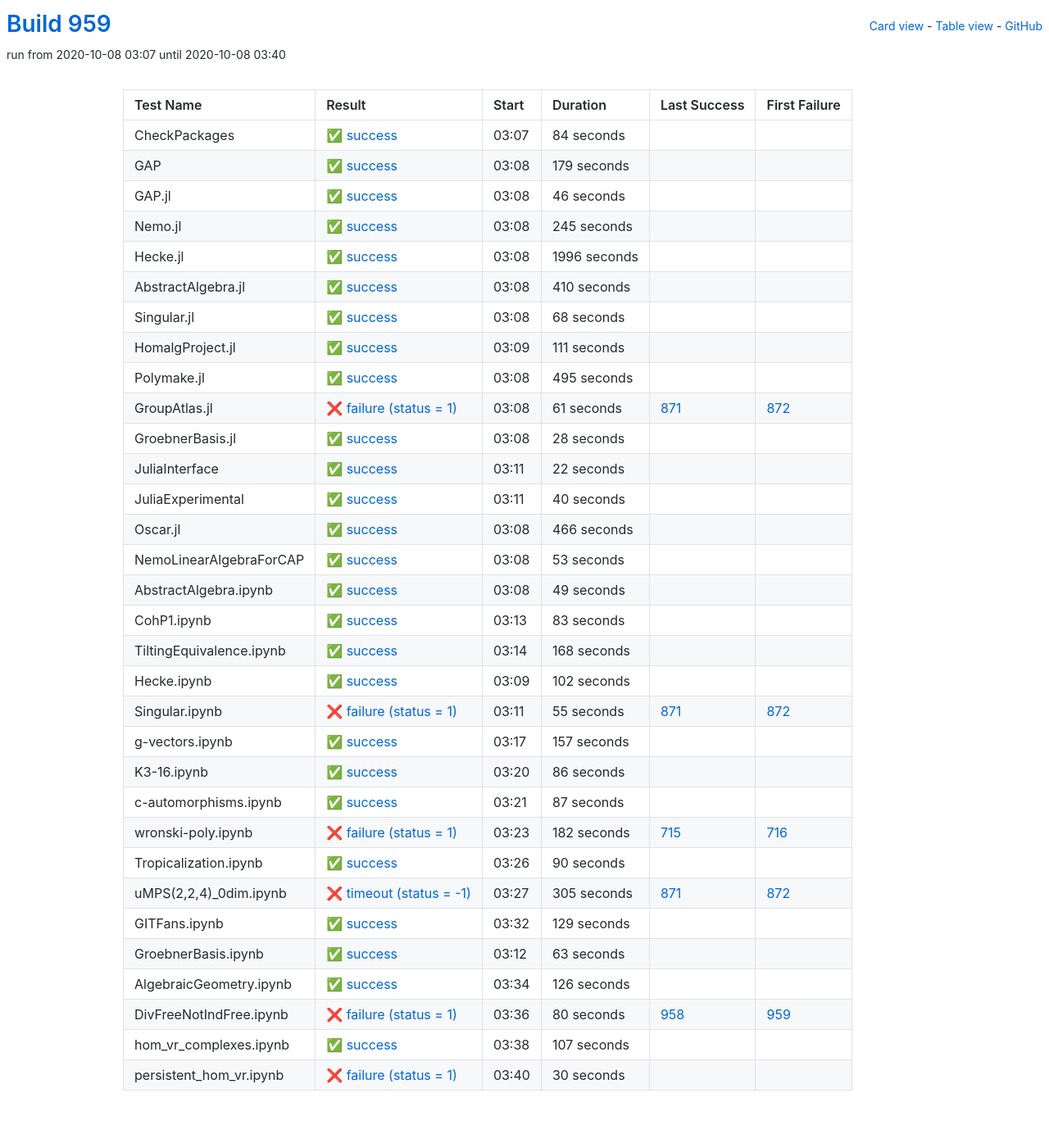
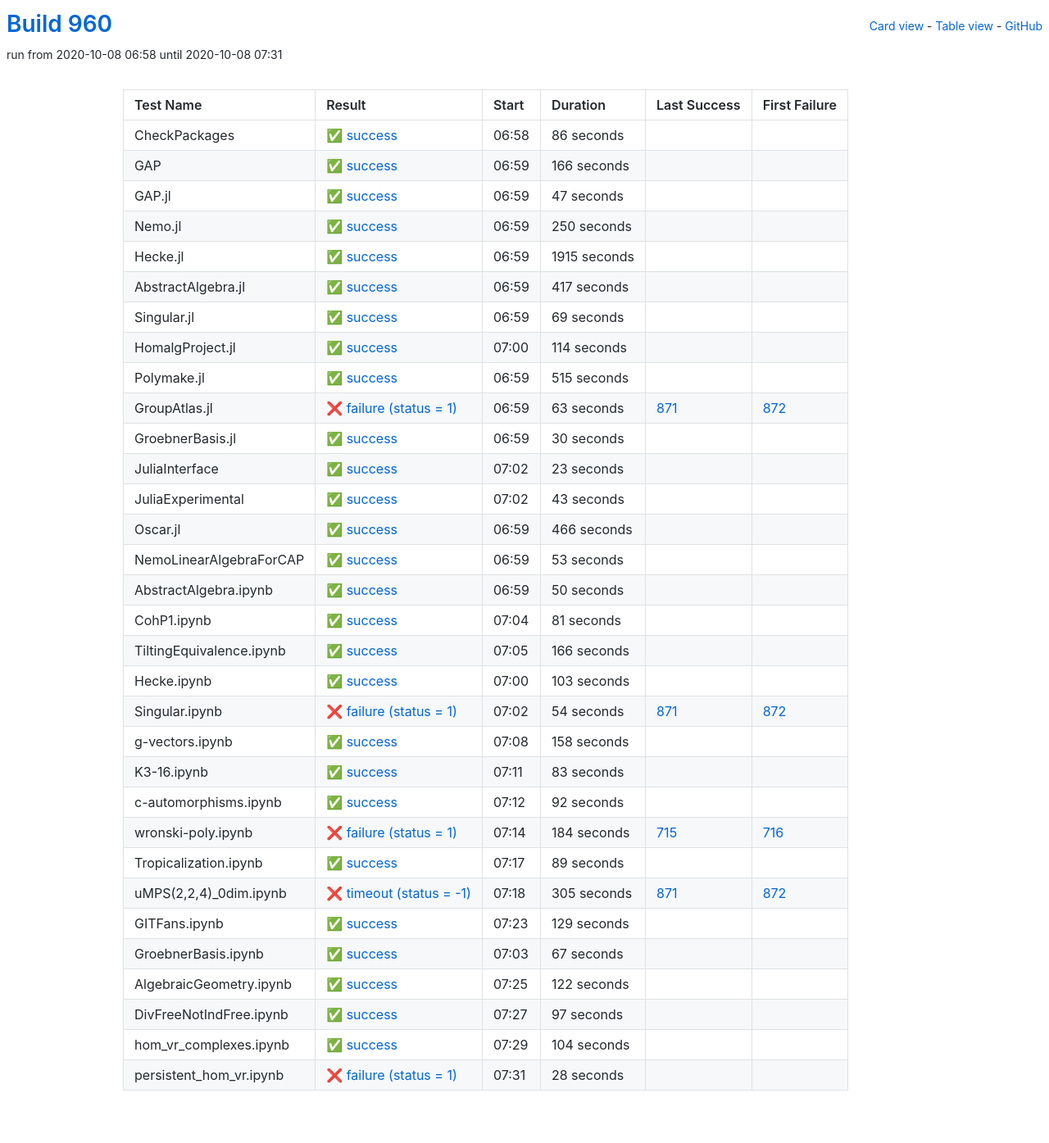
Before and after one commit to oscar-system/oscar-ci-status-stable, a Jekyll site: the page built from table.html, in a window 1280 px wide. Shown: the whole page at 82% size. Built offline with Jekyll 4.4.1, drawn with Linux system fonts in a browser that asks for light colours.

Commit message:
Build #960

```diff
--- a/_data/ci.yml
+++ b/_data/ci.yml
@@ -1,6 +1,6 @@
 ---
-build: 959
-build_url: https://oscarci.mathematik.uni-kl.de/job/oscar-stable/959/
+build: 960
+build_url: https://oscarci.mathematik.uni-kl.de/job/oscar-stable/960/
 job: oscar-stable
 organization: oscar-system
 repo: oscar-ci-status-stable
@@ -8,164 +8,164 @@ repourl: https://github.com/oscar-system/oscar-ci-status-stable
 tests:
 - name: CheckPackages
   id: checkpackages
-  log: https://oscarci.mathematik.uni-kl.de/job/oscar-stable/959/artifact/logs/build-959/CheckPackages.log
-  start: 2020-10-08 03:07
+  log: https://oscarci.mathematik.uni-kl.de/job/oscar-stable/960/artifact/logs/build-960/CheckPackages.log
+  start: 2020-10-08 06:58
   success: true
   exitcode: 0
   status: success
-  duration: 84
+  duration: 86
   last_success: false
   last_success_url:
   first_failure: false
   first_failure_url:
 - name: GAP
   id: gap
-  log: https://oscarci.mathematik.uni-kl.de/job/oscar-stable/959/artifact/logs/build-959/GAP.log
-  start: 2020-10-08 03:08
+  log: https://oscarci.mathematik.uni-kl.de/job/oscar-stable/960/artifact/logs/build-960/GAP.log
+  start: 2020-10-08 06:59
   success: true
   exitcode: 0
   status: success
-  duration: 179
+  duration: 166
   last_success: false
   last_success_url:
   first_failure: false
   first_failure_url:
 - name: GAP.jl
   id: gap-jl
-  log: https://oscarci.mathematik.uni-kl.de/job/oscar-stable/959/artifact/logs/build-959/GAP.jl.log
-  start: 2020-10-08 03:08
+  log: https://oscarci.mathematik.uni-kl.de/job/oscar-stable/960/artifact/logs/build-960/GAP.jl.log
+  start: 2020-10-08 06:59
   success: true
   exitcode: 0
   status: success
-  duration: 46
+  duration: 47
   last_success: false
   last_success_url:
   first_failure: false
   first_failure_url:
 - name: Nemo.jl
   id: nemo-jl
-  log: https://oscarci.mathematik.uni-kl.de/job/oscar-stable/959/artifact/logs/build-959/Nemo.jl.log
-  start: 2020-10-08 03:08
+  log: https://oscarci.mathematik.uni-kl.de/job/oscar-stable/960/artifact/logs/build-960/Nemo.jl.log
+  start: 2020-10-08 06:59
   success: true
   exitcode: 0
   status: success
-  duration: 245
+  duration: 250
   last_success: false
   last_success_url:
   first_failure: false
   first_failure_url:
 - name: Hecke.jl
   id: hecke-jl
-  log: https://oscarci.mathematik.uni-kl.de/job/oscar-stable/959/artifact/logs/build-959/Hecke.jl.log
-  start: 2020-10-08 03:08
+  log: https://oscarci.mathematik.uni-kl.de/job/oscar-stable/960/artifact/logs/build-960/Hecke.jl.log
+  start: 2020-10-08 06:59
   success: true
   exitcode: 0
   status: success
-  duration: 1996
+  duration: 1915
   last_success: false
   last_success_url:
   first_failure: false
   first_failure_url:
 - name: AbstractAlgebra.jl
   id: abstractalgebra-jl
-  log: https://oscarci.mathematik.uni-kl.de/job/oscar-stable/959/artifact/logs/build-959/AbstractAlgebra.jl.log
-  start: 2020-10-08 03:08
+  log: https://oscarci.mathematik.uni-kl.de/job/oscar-stable/960/artifact/logs/build-960/AbstractAlgebra.jl.log
+  start: 2020-10-08 06:59
   success: true
   exitcode: 0
   status: success
-  duration: 410
+  duration: 417
   last_success: false
   last_success_url:
   first_failure: false
   first_failure_url:
 - name: Singular.jl
   id: singular-jl
-  log: https://oscarci.mathematik.uni-kl.de/job/oscar-stable/959/artifact/logs/build-959/Singular.jl.log
-  start: 2020-10-08 03:08
+  log: https://oscarci.mathematik.uni-kl.de/job/oscar-stable/960/artifact/logs/build-960/Singular.jl.log
+  start: 2020-10-08 06:59
   success: true
   exitcode: 0
   status: success
-  duration: 68
+  duration: 69
   last_success: false
   last_success_url:
   first_failure: false
   first_failure_url:
 - name: HomalgProject.jl
   id: homalgproject-jl
-  log: https://oscarci.mathematik.uni-kl.de/job/oscar-stable/959/artifact/logs/build-959/HomalgProject.jl.log
-  start: 2020-10-08 03:09
+  log: https://oscarci.mathematik.uni-kl.de/job/oscar-stable/960/artifact/logs/build-960/HomalgProject.jl.log
+  start: 2020-10-08 07:00
   success: true
   exitcode: 0
   status: success
-  duration: 111
+  duration: 114
   last_success: false
   last_success_url:
   first_failure: false
   first_failure_url:
 - name: Polymake.jl
   id: polymake-jl
-  log: https://oscarci.mathematik.uni-kl.de/job/oscar-stable/959/artifact/logs/build-959/Polymake.jl.log
-  start: 2020-10-08 03:08
+  log: https://oscarci.mathematik.uni-kl.de/job/oscar-stable/960/artifact/logs/build-960/Polymake.jl.log
+  start: 2020-10-08 06:59
   success: true
   exitcode: 0
   status: success
-  duration: 495
+  duration: 515
   last_success: false
   last_success_url:
   first_failure: false
   first_failure_url:
 - name: GroupAtlas.jl
   id: groupatlas-jl
-  log: https://oscarci.mathematik.uni-kl.de/job/oscar-stable/959/artifact/logs/build-959/GroupAtlas.jl.log
-  start: 2020-10-08 03:08
+  log: https://oscarci.mathematik.uni-kl.de/job/oscar-stable/960/artifact/logs/build-960/GroupAtlas.jl.log
+  start: 2020-10-08 06:59
   success: false
   exitcode: 1
   status: failure
-  duration: 61
+  duration: 63
   last_success: 871
   last_success_url: https://oscarci.mathematik.uni-kl.de/job/oscar-stable/871/
   first_failure: 872
   first_failure_url: https://oscarci.mathematik.uni-kl.de/job/oscar-stable/872/
 - name: GroebnerBasis.jl
   id: groebnerbasis-jl
-  log: https://oscarci.mathematik.uni-kl.de/job/oscar-stable/959/artifact/logs/build-959/GroebnerBasis.jl.log
-  start: 2020-10-08 03:08
+  log: https://oscarci.mathematik.uni-kl.de/job/oscar-stable/960/artifact/logs/build-960/GroebnerBasis.jl.log
+  start: 2020-10-08 06:59
   success: true
   exitcode: 0
   status: success
-  duration: 28
+  duration: 30
   last_success: false
   last_success_url:
   first_failure: false
   first_failure_url:
 - name: JuliaInterface
   id: juliainterface
-  log: https://oscarci.mathematik.uni-kl.de/job/oscar-stable/959/artifact/logs/build-959/JuliaInterface.log
-  start: 2020-10-08 03:11
+  log: https://oscarci.mathematik.uni-kl.de/job/oscar-stable/960/artifact/logs/build-960/JuliaInterface.log
+  start: 2020-10-08 07:02
   success: true
   exitcode: 0
   status: success
-  duration: 22
+  duration: 23
   last_success: false
   last_success_url:
   first_failure: false
   first_failure_url:
 - name: JuliaExperimental
   id: juliaexperimental
-  log: https://oscarci.mathematik.uni-kl.de/job/oscar-stable/959/artifact/logs/build-959/JuliaExperimental.log
-  start: 2020-10-08 03:11
+  log: https://oscarci.mathematik.uni-kl.de/job/oscar-stable/960/artifact/logs/build-960/JuliaExperimental.log
+  start: 2020-10-08 07:02
   success: true
   exitcode: 0
   status: success
-  duration: 40
+  duration: 43
   last_success: false
   last_success_url:
   first_failure: false
   first_failure_url:
 - name: Oscar.jl
   id: oscar-jl
-  log: https://oscarci.mathematik.uni-kl.de/job/oscar-stable/959/artifact/logs/build-959/Oscar.jl.log
-  start: 2020-10-08 03:08
+  log: https://oscarci.mathematik.uni-kl.de/job/oscar-stable/960/artifact/logs/build-960/Oscar.jl.log
+  start: 2020-10-08 06:59
   success: true
   exitcode: 0
   status: success
@@ -176,8 +176,8 @@ tests:
   first_failure_url:
 - name: NemoLinearAlgebraForCAP
   id: nemolinearalgebraforcap
-  log: https://oscarci.mathematik.uni-kl.de/job/oscar-stable/959/artifact/logs/build-959/NemoLinearAlgebraForCAP.log
-  start: 2020-10-08 03:08
+  log: https://oscarci.mathematik.uni-kl.de/job/oscar-stable/960/artifact/logs/build-960/NemoLinearAlgebraForCAP.log
+  start: 2020-10-08 06:59
   success: true
   exitcode: 0
   status: success
@@ -188,20 +188,80 @@ tests:
   first_failure_url:
 - name: AbstractAlgebra.ipynb
   id: abstractalgebra-ipynb
-  log: https://oscarci.mathematik.uni-kl.de/job/oscar-stable/959/artifact/logs/build-959/AbstractAlgebra.ipynb.log
-  start: 2020-10-08 03:08
+  log: https://oscarci.mathematik.uni-kl.de/job/oscar-stable/960/artifact/logs/build-960/AbstractAlgebra.ipynb.log
+  start: 2020-10-08 06:59
   success: true
   exitcode: 0
   status: success
-  duration: 49
+  duration: 50
   last_success: false
   last_success_url:
   first_failure: false
   first_failure_url:
 - name: CohP1.ipynb
   id: cohp1-ipynb
-  log: https://oscarci.mathematik.uni-kl.de/job/oscar-stable/959/artifact/logs/build-959/CohP1.ipynb.log
-  start: 2020-10-08 03:13
+  log: https://oscarci.mathematik.uni-kl.de/job/oscar-stable/960/artifact/logs/build-960/CohP1.ipynb.log
+  start: 2020-10-08 07:04
+  success: true
+  exitcode: 0
+  status: success
+  duration: 81
+  last_success: false
+  last_success_url:
+  first_failure: false
+  first_failure_url:
+- name: TiltingEquivalence.ipynb
+  id: tiltingequivalence-ipynb
+  log: https://oscarci.mathematik.uni-kl.de/job/oscar-stable/960/artifact/logs/build-960/TiltingEquivalence.ipynb.log
+  start: 2020-10-08 07:05
+  success: true
+  exitcode: 0
+  status: success
+  duration: 166
+  last_success: false
+  last_success_url:
+  first_failure: false
+  first_failure_url:
+- name: Hecke.ipynb
+  id: hecke-ipynb
+  log: https://oscarci.mathematik.uni-kl.de/job/oscar-stable/960/artifact/logs/build-960/Hecke.ipynb.log
+  start: 2020-10-08 07:00
+  success: true
+  exitcode: 0
+  status: success
+  duration: 103
+  last_success: false
+  last_success_url:
+  first_failure: false
+  first_failure_url:
+- name: Singular.ipynb
+  id: singular-ipynb
+  log: https://oscarci.mathematik.uni-kl.de/job/oscar-stable/960/artifact/logs/build-960/Singular.ipynb.log
+  start: 2020-10-08 07:02
+  success: false
+  exitcode: 1
+  status: failure
+  duration: 54
+  last_success: 871
+  last_success_url: https://oscarci.mathematik.uni-kl.de/job/oscar-stable/871/
+  first_failure: 872
+  first_failure_url: https://oscarci.mathematik.uni-kl.de/job/oscar-stable/872/
+- name: g-vectors.ipynb
+  id: g-vectors-ipynb
+  log: https://oscarci.mathematik.uni-kl.de/job/oscar-stable/960/artifact/logs/build-960/g-vectors.ipynb.log
+  start: 2020-10-08 07:08
+  success: true
+  exitcode: 0
+  status: success
+  duration: 158
+  last_success: false
+  last_success_url:
+  first_failure: false
+  first_failure_url:
+- name: K3-16.ipynb
+  id: k3-16-ipynb
+  log: https://oscarci.mathematik.uni-kl.de/job/oscar-stable/960/artifact/logs/build-960/K3-16.ipynb.log
+  start: 2020-10-08 07:11
   success: true
   exitcode: 0
   status: success
@@ -210,106 +270,46 @@ tests:
   last_success_url:
   first_failure: false
   first_failure_url:
-- name: TiltingEquivalence.ipynb
-  id: tiltingequivalence-ipynb
-  log: https://oscarci.mathematik.uni-kl.de/job/oscar-stable/959/artifact/logs/build-959/TiltingEquivalence.ipynb.log
-  start: 2020-10-08 03:14
+- name: c-automorphisms.ipynb
+  id: c-automorphisms-ipynb
+  log: https://oscarci.mathematik.uni-kl.de/job/oscar-stable/960/artifact/logs/build-960/c-automorphisms.ipynb.log
+  start: 2020-10-08 07:12
   success: true
   exitcode: 0
   status: success
-  duration: 168
-  last_success: false
-  last_success_url:
-  first_failure: false
-  first_failure_url:
-- name: Hecke.ipynb
-  id: hecke-ipynb
-  log: https://oscarci.mathematik.uni-kl.de/job/oscar-stable/959/artifact/logs/build-959/Hecke.ipynb.log
-  start: 2020-10-08 03:09
-  success: true
-  exitcode: 0
-  status: success
-  duration: 102
-  last_success: false
-  last_success_url:
-  first_failure: false
-  first_failure_url:
-- name: Singular.ipynb
-  id: singular-ipynb
-  log: https://oscarci.mathematik.uni-kl.de/job/oscar-stable/959/artifact/logs/build-959/Singular.ipynb.log
-  start: 2020-10-08 03:11
-  success: false
-  exitcode: 1
-  status: failure
-  duration: 55
-  last_success: 871
-  last_success_url: https://oscarci.mathematik.uni-kl.de/job/oscar-stable/871/
-  first_failure: 872
-  first_failure_url: https://oscarci.mathematik.uni-kl.de/job/oscar-stable/872/
-- name: g-vectors.ipynb
-  id: g-vectors-ipynb
-  log: https://oscarci.mathematik.uni-kl.de/job/oscar-stable/959/artifact/logs/build-959/g-vectors.ipynb.log
-  start: 2020-10-08 03:17
-  success: true
-  exitcode: 0
-  status: success
-  duration: 157
-  last_success: false
-  last_success_url:
-  first_failure: false
-  first_failure_url:
-- name: K3-16.ipynb
-  id: k3-16-ipynb
-  log: https://oscarci.mathematik.uni-kl.de/job/oscar-stable/959/artifact/logs/build-959/K3-16.ipynb.log
-  start: 2020-10-08 03:20
-  success: true
-  exitcode: 0
-  status: success
-  duration: 86
-  last_success: false
-  last_success_url:
-  first_failure: false
-  first_failure_url:
-- name: c-automorphisms.ipynb
-  id: c-automorphisms-ipynb
-  log: https://oscarci.mathematik.uni-kl.de/job/oscar-stable/959/artifact/logs/build-959/c-automorphisms.ipynb.log
-  start: 2020-10-08 03:21
-  success: true
-  exitcode: 0
-  status: success
-  duration: 87
+  duration: 92
   last_success: false
   last_success_url:
   first_failure: false
   first_failure_url:
 - name: wronski-poly.ipynb
   id: wronski-poly-ipynb
-  log: https://oscarci.mathematik.uni-kl.de/job/oscar-stable/959/artifact/logs/build-959/wronski-poly.ipynb.log
-  start: 2020-10-08 03:23
+  log: https://oscarci.mathematik.uni-kl.de/job/oscar-stable/960/artifact/logs/build-960/wronski-poly.ipynb.log
+  start: 2020-10-08 07:14
   success: false
   exitcode: 1
   status: failure
-  duration: 182
+  duration: 184
   last_success: 715
   last_success_url: https://oscarci.mathematik.uni-kl.de/job/oscar-stable/715/
   first_failure: 716
   first_failure_url: https://oscarci.mathematik.uni-kl.de/job/oscar-stable/716/
 - name: Tropicalization.ipynb
   id: tropicalization-ipynb
-  log: https://oscarci.mathematik.uni-kl.de/job/oscar-stable/959/artifact/logs/build-959/Tropicalization.ipynb.log
-  start: 2020-10-08 03:26
+  log: https://oscarci.mathematik.uni-kl.de/job/oscar-stable/960/artifact/logs/build-960/Tropicalization.ipynb.log
+  start: 2020-10-08 07:17
   success: true
   exitcode: 0
   status: success
-  duration: 90
+  duration: 89
   last_success: false
   last_success_url:
   first_failure: false
   first_failure_url:
 - name: uMPS(2,2,4)_0dim.ipynb
   id: umps-2-2-4-0dim-ipynb
-  log: https://oscarci.mathematik.uni-kl.de/job/oscar-stable/959/artifact/logs/build-959/uMPS-2-2-4-_0dim.ipynb.log
-  start: 2020-10-08 03:27
+  log: https://oscarci.mathematik.uni-kl.de/job/oscar-stable/960/artifact/logs/build-960/uMPS-2-2-4-_0dim.ipynb.log
+  start: 2020-10-08 07:18
   success: false
   exitcode: -1
   status: timeout
@@ -320,8 +320,8 @@ tests:
   first_failure_url: https://oscarci.mathematik.uni-kl.de/job/oscar-stable/872/
 - name: GITFans.ipynb
   id: gitfans-ipynb
-  log: https://oscarci.mathematik.uni-kl.de/job/oscar-stable/959/artifact/logs/build-959/GITFans.ipynb.log
-  start: 2020-10-08 03:32
+  log: https://oscarci.mathematik.uni-kl.de/job/oscar-stable/960/artifact/logs/build-960/GITFans.ipynb.log
+  start: 2020-10-08 07:23
   success: true
   exitcode: 0
   status: success
@@ -332,60 +332,60 @@ tests:
   first_failure_url:
 - name: GroebnerBasis.ipynb
   id: groebnerbasis-ipynb
-  log: https://oscarci.mathematik.uni-kl.de/job/oscar-stable/959/artifact/logs/build-959/GroebnerBasis.ipynb.log
-  start: 2020-10-08 03:12
+  log: https://oscarci.mathematik.uni-kl.de/job/oscar-stable/960/artifact/logs/build-960/GroebnerBasis.ipynb.log
+  start: 2020-10-08 07:03
   success: true
   exitcode: 0
   status: success
-  duration: 63
+  duration: 67
   last_success: false
   last_success_url:
   first_failure: false
   first_failure_url:
 - name: AlgebraicGeometry.ipynb
   id: algebraicgeometry-ipynb
-  log: https://oscarci.mathematik.uni-kl.de/job/oscar-stable/959/artifact/logs/build-959/AlgebraicGeometry.ipynb.log
-  start: 2020-10-08 03:34
+  log: https://oscarci.mathematik.uni-kl.de/job/oscar-stable/960/artifact/logs/build-960/AlgebraicGeometry.ipynb.log
+  start: 2020-10-08 07:25
   success: true
   exitcode: 0
   status: success
-  duration: 126
+  duration: 122
   last_success: false
   last_success_url:
   first_failure: false
   first_failure_url:
 - name: DivFreeNotIndFree.ipynb
   id: divfreenotindfree-ipynb
-  log: https://oscarci.mathematik.uni-kl.de/job/oscar-stable/959/artifact/logs/build-959/DivFreeNotIndFree.ipynb.log
-  start: 2020-10-08 03:36
-  success: false
-  exitcode: 1
-  status: failure
-  duration: 80
-  last_success: 958
-  last_success_url: https://oscarci.mathematik.uni-kl.de/job/oscar-stable/958/
-  first_failure: 959
-  first_failure_url: https://oscarci.mathematik.uni-kl.de/job/oscar-stable/959/
-- name: hom_vr_complexes.ipynb
-  id: hom-vr-complexes-ipynb
-  log: https://oscarci.mathematik.uni-kl.de/job/oscar-stable/959/artifact/logs/build-959/hom_vr_complexes.ipynb.log
-  start: 2020-10-08 03:38
+  log: https://oscarci.mathematik.uni-kl.de/job/oscar-stable/960/artifact/logs/build-960/DivFreeNotIndFree.ipynb.log
+  start: 2020-10-08 07:27
   success: true
   exitcode: 0
   status: success
-  duration: 107
+  duration: 97
+  last_success: false
+  last_success_url:
+  first_failure: false
+  first_failure_url:
+- name: hom_vr_complexes.ipynb
+  id: hom-vr-complexes-ipynb
+  log: https://oscarci.mathematik.uni-kl.de/job/oscar-stable/960/artifact/logs/build-960/hom_vr_complexes.ipynb.log
+  start: 2020-10-08 07:29
+  success: true
+  exitcode: 0
+  status: success
+  duration: 104
   last_success: false
   last_success_url:
   first_failure: false
   first_failure_url:
 - name: persistent_hom_vr.ipynb
   id: persistent-hom-vr-ipynb
-  log: https://oscarci.mathematik.uni-kl.de/job/oscar-stable/959/artifact/logs/build-959/persistent_hom_vr.ipynb.log
-  start: 2020-10-08 03:40
+  log: https://oscarci.mathematik.uni-kl.de/job/oscar-stable/960/artifact/logs/build-960/persistent_hom_vr.ipynb.log
+  start: 2020-10-08 07:31
   success: false
   exitcode: 1
   status: failure
-  duration: 30
+  duration: 28
   last_success: false
   last_success_url:
   first_failure: false
```
Also changed, not shown: README.md.
